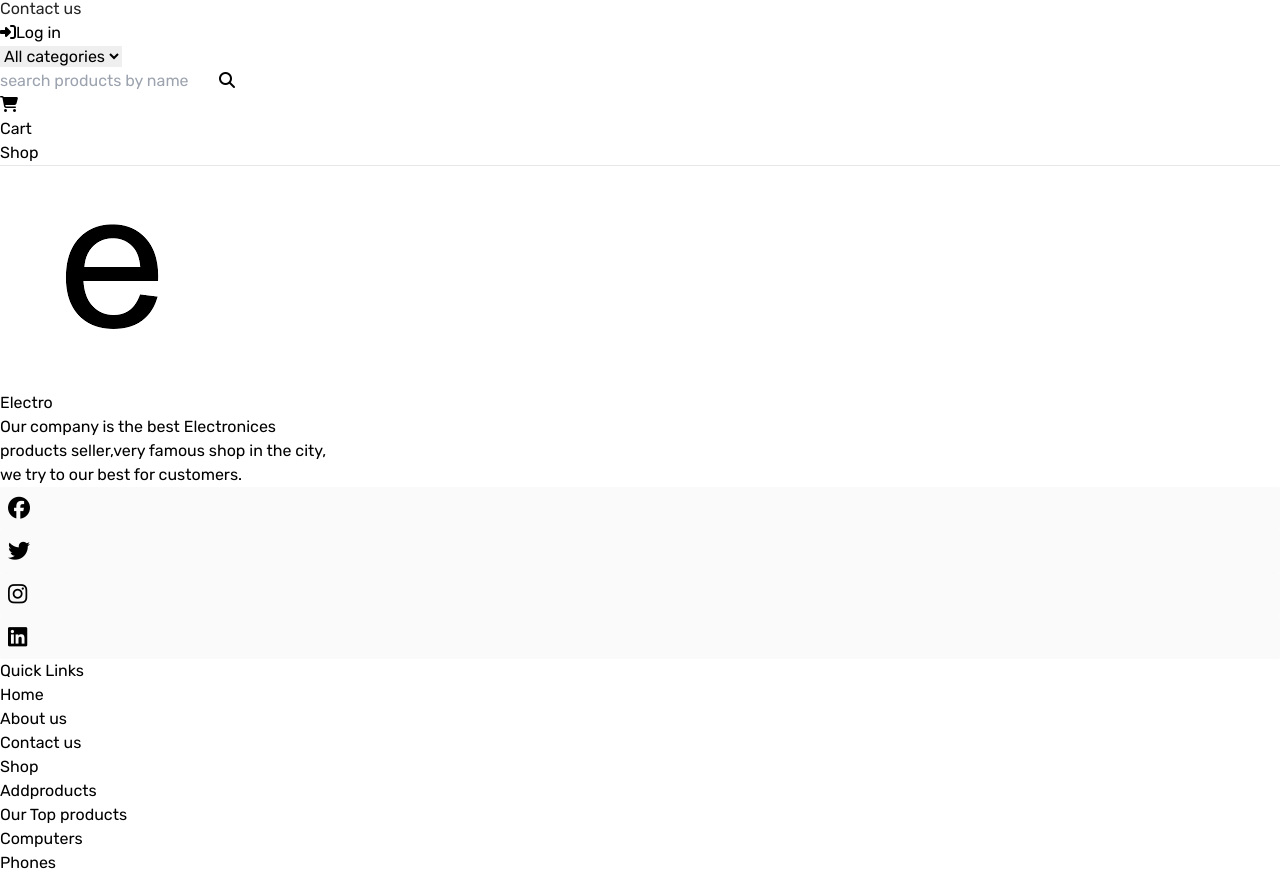
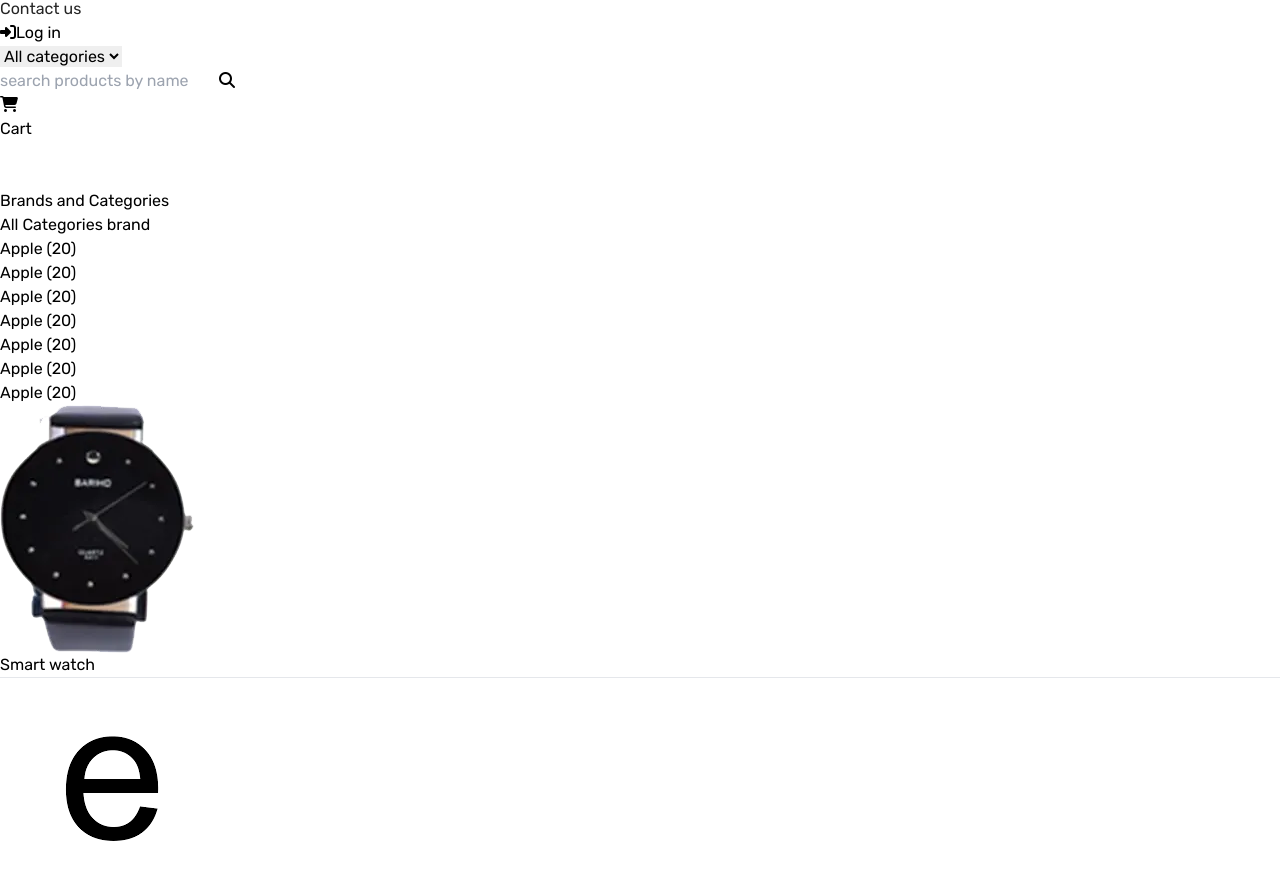
Before and after one commit to Apon995/Assignment-10-Electro-project, a React (Vite) app: page /Shop in a window 1280 px wide. Shown: the part 372-1246 px from the top of the page. Built offline with nearby package versions, Linux system fonts and the light colour scheme.

Commit message:
create shop routes and actived items

```diff
--- a/src/Components/Home.jsx
+++ b/src/Components/Home.jsx
@@ -1,5 +1,6 @@
 import React from 'react';
 import banner from '../assets/banner.webp'
+import Watch from '../assets/Watch.webp'
 
 function Home() {
   return (
@@ -61,7 +62,7 @@ function Home() {
 
             <div>
               <h1 className='text-[#252525] text-xl font-medium'>100% Money Back</h1>
-              <p  className='text-sm text-[#636363] font-normal'> You have 30 days to Return</p>
+              <p className='text-sm text-[#636363] font-normal'> You have 30 days to Return</p>
             </div>
 
           </div>
@@ -84,6 +85,76 @@ function Home() {
 
 
         </div>
+
+        <br />
+        <br />
+        <br />
+
+        {/* ---top--sell-products-sction-- */}
+
+        <div className='px-[5%] w-full'>
+
+          <div className='bg-[#2742fd]  w-[20%] rounded-t-md'>
+
+            <div className='text-white font-medium text-xl flex items-center justify-center py-3 gap-2'>
+
+              <i className="fa-solid fa-fire"></i>
+              <h1 > Top Sell products</h1>
+            </div>
+
+
+          </div>
+          <div className='flex items-center gap-2'>
+            {/* --card-- */}
+            <div className='border-[1px] bestSale-box border-[#ededed] rounded-md w-[250px] py-2 px-2 h-[200px] hover:cursor-pointer'>
+              <div className='bg-[#fafafa] py-2 rounded-md space-y-3'>
+                <img src={Watch} alt="watch" className='w-[110px] mx-auto' />
+                <p className='text-center text-[#252525] font-medium'>Smart watch</p>
+              </div>
+            </div>
+
+
+            {/* --card-- */}
+            <div className='border-[1px] bestSale-box border-[#ededed] rounded-md w-[250px] py-2 px-2 h-[200px] hover:cursor-pointer'>
+              <div className='bg-[#fafafa] py-2 rounded-md space-y-3'>
+                <img src={Watch} alt="watch" className='w-[110px] mx-auto' />
+                <p className='text-center text-[#252525] font-medium'>Smart watch</p>
+              </div>
+            </div>
+
+
+            {/* --card-- */}
+            <div className='border-[1px] bestSale-box border-[#ededed] rounded-md w-[250px] py-2 px-2 h-[200px] hover:cursor-pointer'>
+              <div className='bg-[#fafafa] py-2 rounded-md space-y-3'>
+                <img src={Watch} alt="watch" className='w-[110px] mx-auto' />
+                <p className='text-center text-[#252525] font-medium'>Smart watch</p>
+              </div>
+            </div>
+
+
+            {/* --card-- */}
+            <div className='border-[1px] bestSale-box border-[#ededed] rounded-md w-[250px] py-2 px-2 h-[200px] hover:cursor-pointer'>
+              <div className='bg-[#fafafa] py-2 rounded-md space-y-3'>
+                <img src={Watch} alt="watch" className='w-[110px] mx-auto' />
+                <p className='text-center text-[#252525] font-medium'>Smart watch</p>
+              </div>
+            </div>
+
+
+            {/* --card-- */}
+            <div className='border-[1px] bestSale-box border-[#ededed] rounded-md w-[250px] py-2 px-2 h-[200px] hover:cursor-pointer'>
+              <div className='bg-[#fafafa] py-2 rounded-md space-y-3'>
+                <img src={Watch} alt="watch" className='w-[110px] mx-auto' />
+                <p className='text-center text-[#252525] font-medium'>Smart watch</p>
+              </div>
+            </div>
+
+          </div>
+
+        </div>
+
+        <br />
+        <br />
 
       </section>
 
--- a/src/Components/Shop.jsx
+++ b/src/Components/Shop.jsx
@@ -1,8 +1,76 @@
 import React from 'react'
+import Watch from '../assets/Watch.webp'
 
 function Shop() {
   return (
-    <div>Shop</div>
+    <>
+      <br />
+      <br />
+      <section className='min-h-screen px-[5%] w-full'>
+        <div className='bg-[#ededed]  w-[25%] rounded-t-md'>
+
+          <div className='text-[#636363] font-normal text-xl flex items-center justify-center py-3 gap-2'>
+            <h1 >Brands and Categories</h1>
+          </div>
+        </div>
+
+        <div className='flex  gap-2'>
+
+          {/* --brands-column-- */}
+          <div className='border-[1px] border-[#ededed] w-[25%]  rounded-md'>
+
+            <div className='py-3 px-6 border-b-[2px] border-[#ededed] hover:cursor-pointer text-[#636363] text-base duration-700 rounded-sm font-normal hover:bg-[#2742fd] hover:text-white '>
+              <button>All Categories brand</button>
+            </div>
+            <div className='py-3 px-6 border-b-[2px] border-[#ededed] hover:cursor-pointer text-[#636363] text-base duration-700 rounded-sm font-normal hover:bg-[#2742fd] hover:text-white '>
+              <button>Apple (20)</button>
+            </div>
+
+            <div className='py-3 px-6 border-b-[2px] border-[#ededed] hover:cursor-pointer text-[#636363] text-base duration-700 rounded-sm font-normal hover:bg-[#2742fd] hover:text-white '>
+              <button>Apple (20)</button>
+            </div>
+
+            <div className='py-3 px-6 border-b-[2px] border-[#ededed] hover:cursor-pointer text-[#636363] text-base duration-700 rounded-sm font-normal hover:bg-[#2742fd] hover:text-white '>
+              <button>Apple (20)</button>
+            </div>
+
+            <div className='py-3 px-6 border-b-[2px] border-[#ededed] hover:cursor-pointer text-[#636363] text-base duration-700 rounded-sm font-normal hover:bg-[#2742fd] hover:text-white '>
+              <button>Apple (20)</button>
+            </div>
+
+            <div className='py-3 px-6 border-b-[2px] border-[#ededed] hover:cursor-pointer text-[#636363] text-base duration-700 rounded-sm font-normal hover:bg-[#2742fd] hover:text-white '>
+              <button>Apple (20)</button>
+            </div>
+
+            <div className='py-3 px-6 border-b-[2px] border-[#ededed] hover:cursor-pointer text-[#636363] text-base duration-700 rounded-sm font-normal hover:bg-[#2742fd] hover:text-white '>
+              <button>Apple (20)</button>
+            </div>
+
+            <div className='py-3 px-6 hover:cursor-pointer text-[#636363] text-base duration-700 rounded-sm font-normal hover:bg-[#2742fd] hover:text-white '>
+              <button>Apple (20)</button>
+            </div>
+
+
+          </div>
+          <div className='border-2 w-[75%] h-20'>
+
+
+          <div className='border-[1px] bestSale-box border-[#ededed] rounded-md w-[250px] py-2 px-2 h-[200px] hover:cursor-pointer'>
+              <div className='bg-[#fafafa] py-2 rounded-md space-y-3'>
+                <img src={Watch} alt="watch" className='w-[110px] mx-auto' />
+                <p className='text-center text-[#252525] font-medium'>Smart watch</p>
+              </div>
+            </div>
+
+          </div>
+        </div>
+
+      </section>
+
+
+
+
+    </>
   )
 }
 
--- a/src/index.css
+++ b/src/index.css
@@ -16,7 +16,6 @@ body {
 #navUl > li > .active {
   color: #2742fd;
   border-bottom: 2px solid #2742fd;
-
 }
 
 #navUl > li {
@@ -26,27 +25,31 @@ body {
   font-size: 1rem;
 }
 
-
 .footerLinks > li > a:hover {
-  color:#2742fd;
+  color: #2742fd;
   border-bottom: 2px solid #2742fd;
-
 }
 
 #socialicons > div {
   background-color: #fafafa;
-  padding:5px 8px;
+  padding: 5px 8px;
   font-size: 22px;
   border-radius: 2px;
-  transition: all  0.8s;
-
-
+  transition: all 0.8s;
 }
 
-#socialicons > div:hover{
+#socialicons > div:hover {
   cursor: pointer;
-  background-color:#2742fd;
+  background-color: #2742fd;
   color: #ffffff;
+}
 
+.bestSale-box:hover > div > img {
+  transform: scale(1.08);
+  transition: all 0.9s;
+}
 
+.bestSale-box:hover > div > p {
+  color:#2742fd;
+  transition: all 0.4s;
 }
```
Also changed, not shown: src/assets/watch.webp (added).
